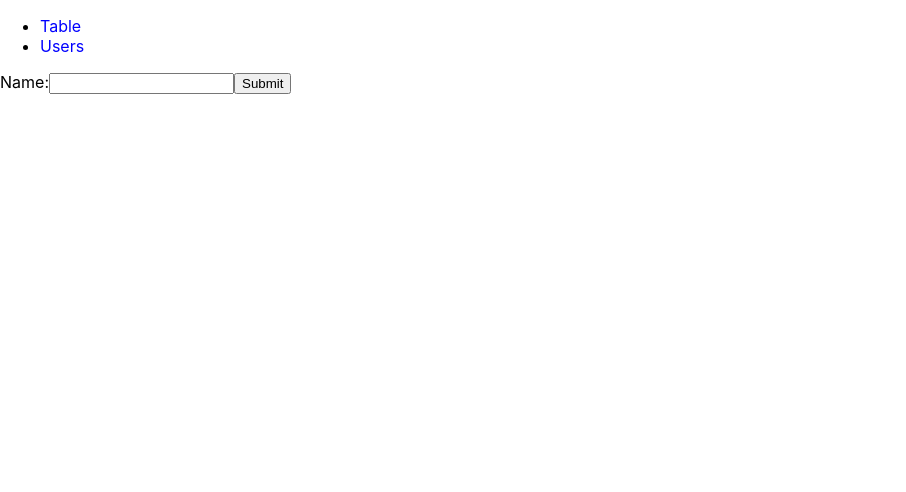
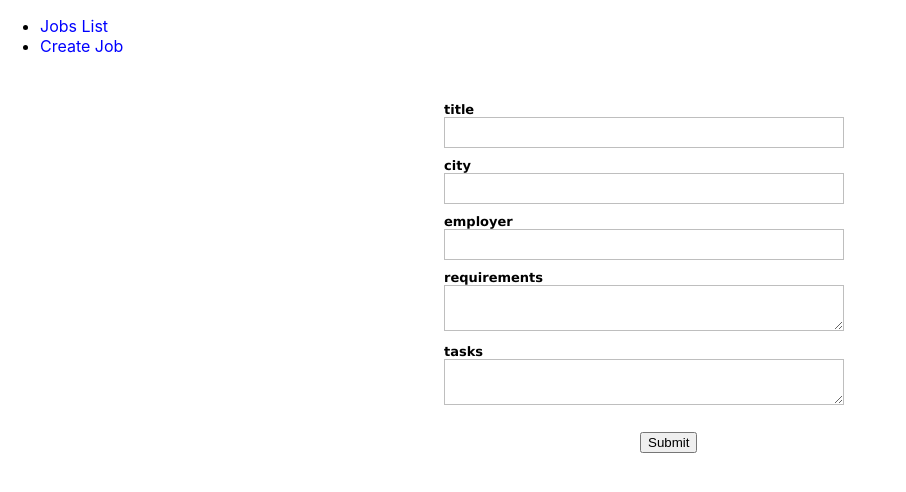
Before and after one commit to italocmartins/react-challenge, a React (Create React App) app: page /Form in a window 1280 px wide. Shown: the top 492 px of the page, without its empty margins (0-906 px from the left). Built offline with nearby package versions, Linux system fonts and the light colour scheme.

Commit message:
Adjustments to the style

```diff
--- a/src/App.css
+++ b/src/App.css
@@ -46,15 +46,15 @@ td {
   font-size: 12px;
 }
 
+button {
+  cursor: pointer;
+  border-radius: 25px;
+}
+
 a {
   color: blue;
   text-decoration: none;
   cursor: pointer;
-}
-
-/* visited link */
-a:visited {
-  color: gray;
 }
 
 /* mouse over link */
@@ -76,10 +76,10 @@ a:hover {
 }
 
 .delete {
-  width: 25%;
-  height: 25%;
+  width: 16%;
+  height: 14%;
   top: 25%;
-  left: 33%;
+  left: 40%;
 }
 
 .view {
@@ -90,7 +90,7 @@ a:hover {
 }
 
 .modal-main {
-  padding: 10%;
+  padding: 3%;
 }
 
 .modal-button {
@@ -109,6 +109,100 @@ a:hover {
 
 .edit-icon {
   background-image : url(./edit.png);
+  cursor: pointer;
   height: 30px;
   width: 30px;
 }
+
+.form-style-1 {
+  margin:10px auto;
+  max-width: 400px;
+  padding: 20px 12px 10px 20px;
+  font: 13px "Lucida Sans Unicode", "Lucida Grande", sans-serif;
+}
+.form-style-1 li {
+  padding: 0;
+  display: block;
+  list-style: none;
+  margin: 10px 0 0 0;
+}
+.form-style-1 label{
+  margin:0 0 3px 0;
+  padding:0px;
+  display:block;
+  font-weight: bold;
+}
+.form-style-1 input[type=text],
+.form-style-1 input[type=date],
+.form-style-1 input[type=datetime],
+.form-style-1 input[type=number],
+.form-style-1 input[type=search],
+.form-style-1 input[type=time],
+.form-style-1 input[type=url],
+.form-style-1 input[type=email],
+textarea{
+  box-sizing: border-box;
+  -webkit-box-sizing: border-box;
+  -moz-box-sizing: border-box;
+  border:1px solid #BEBEBE;
+  padding: 7px;
+  margin:0px;
+  -webkit-transition: all 0.30s ease-in-out;
+  -moz-transition: all 0.30s ease-in-out;
+  -ms-transition: all 0.30s ease-in-out;
+  -o-transition: all 0.30s ease-in-out;
+  outline: none;
+}
+.form-style-1 input[type=text]:focus,
+.form-style-1 input[type=date]:focus,
+.form-style-1 input[type=datetime]:focus,
+.form-style-1 input[type=number]:focus,
+.form-style-1 input[type=search]:focus,
+.form-style-1 input[type=time]:focus,
+.form-style-1 input[type=url]:focus,
+.form-style-1 input[type=email]:focus,
+.form-style-1 textarea:focus,
+.form-style-1 select:focus{
+  -moz-box-shadow: 0 0 8px #88D5E9;
+  -webkit-box-shadow: 0 0 8px #88D5E9;
+  box-shadow: 0 0 8px #88D5E9;
+  border: 1px solid #88D5E9;
+}
+.form-style-1 .field-divided{
+  width: 49%;
+}
+
+.form-style-1 .field-long{
+  width: 100%;
+}
+.form-style-1 .field-select{
+  width: 100%;
+}
+.form-style-1 .field-textarea{
+  height: 100px;
+}
+.form-style-1 input[type=submit], .form-style-1 input[type=button]{
+  background: #4B99AD;
+  padding: 8px 15px 8px 15px;
+  border: none;
+  color: #fff;
+}
+.form-style-1 input[type=submit]:hover, .form-style-1 input[type=button]:hover{
+  background: #4691A4;
+  box-shadow:none;
+  -moz-box-shadow:none;
+  -webkit-box-shadow:none;
+}
+.form-style-1 .required{
+  color:red;
+}
+
+.submit-button {
+  margin-left: 50%;
+}
+
+.delete-button {
+  padding: 1%;
+  margin-left: 50%;
+  margin-top: 20%;
+}
--- a/src/App.js
+++ b/src/App.js
@@ -6,26 +6,26 @@ import Form from "./Components/Form";
 import history from './Components/History';
 
 class App extends Component {
-    state = { data: [], selectedElement: null, selectedIndex: -1};
+    state = { data: [], selectedItem: null, selectedIndex: -1};
     keys = [];
+    data = [];
     history;
 
     selectItem(index) {
-        const selectedObject = this.data[index];
-        this.setState({ data: this.data, selectedElement: selectedObject, selectedIndex: index});
-        history.push('/Form');
+        history.push('/Form', { data: this.data, selectedItem: this.data[index], selectedIndex: index });
     }
 
-    updateData(object, index) {
-        let currentData = this.state.data;
-        if (index < this.state.data.length) {
+    updateDataHandler(object, index) {
+        let currentData = this.data;
+        let state = null;
+        if (index >= 0) {
             currentData[index] = object;
-            this.setState({ data: currentData, selectedElement: null, selectedIndex: -1});
+            state = { data: currentData, selectedItem: null, selectedIndex: -1 };
         } else {
             currentData.push(object);
-            this.setState({ data: currentData, selectedElement: null, selectedIndex: -1});
+            state = { data: currentData, selectedItem: null, selectedIndex: -1 };
         }
-        history.push('/IndexTable')
+        history.push('/IndexTable', state);
     }
 
     constructor(props) {
@@ -122,14 +122,14 @@ class App extends Component {
                 <div>
                     <ul>
                         <li>
-                            <Link to="/IndexTable" >Table</Link>
+                            <Link to="/IndexTable" >Jobs List</Link>
                         </li>
                         <li>
-                            <Link to="/Form">Users</Link>
+                            <Link to="/Form">Create Job</Link>
                         </li>
                     </ul>
                     <Route path="/IndexTable" isAuthed={true} render={(...props) => <IndexTable {...props} data={this.state.data} selectionHandler={this.selectItem} keys={this.keys} />}/>
-                    <Route path="/Form" isAuthed={true} render={(...props) => <Form {...props} selectedItem={this.state.selectedElement} selectedIndex={this.state.selectedIndex} updateDataHandler={this.updateData} keys={this.keys} />} />
+                    <Route path="/Form" isAuthed={true} render={(...props) => <Form {...props} selectedItem={this.state.selectedItem} selectedIndex={this.state.selectedIndex} updateDataHandler={this.updateDataHandler} keys={this.keys} />} />
                 </div>
             </Router>
         );
--- a/src/Components/DeleteDialog.js
+++ b/src/Components/DeleteDialog.js
@@ -8,7 +8,7 @@ const DeleteDialog = ({ handleClose, show, indexDelete }) => {
                 <button className="modal-button" onClick={handleClose}>X</button>
                 Do you really want to delete this row?
                 <br/>
-                <button  onClick={ ()=> {
+                <button className="delete-button" onClick={ ()=> {
                     handleClose(indexDelete);
                 }}>Yes</button>
             </section>
--- a/src/Components/Form.js
+++ b/src/Components/Form.js
@@ -1,31 +1,69 @@
 import * as React from "react";
 
 class Form extends React.Component {
+    valueMap = new Map();
+    data;
+    templateList;
+    selectedObject;
+    selectedIndex;
+    updateDataHandler;
+
     constructor(props) {
         super(props);
-        this.state = {value: ''};
+        let stateProp = null;
+        if (props[0] && props[0].location && props[0].location.state) {
+            stateProp = props[0].location.state;
+        } else {
+            stateProp = props;
+        }
+        const fieldsList = props.keys;
+        this.selectedObject = stateProp.selectedItem;
+        this.selectedIndex = stateProp.selectedIndex;
+        this.data = stateProp.data;
+        this.updateDataHandler = props.updateDataHandler;
 
-        this.handleChange = this.handleChange.bind(this);
-        this.handleSubmit = this.handleSubmit.bind(this);
+        fieldsList.forEach(field => {
+            if (this.selectedObject) {
+                this.valueMap.set(field, this.selectedObject[field]);
+            } else {
+                this.valueMap.set(field, '');
+            }
+        });
+
+        this.state = {
+            valueMap: this.valueMap
+        };
+
+        const fieldMap = [];
+        this.valueMap.forEach((value, key) => {
+            let type = 'input';
+            if (key.indexOf('requirements') >= 0 || key.indexOf('tasks') >= 0) {
+                type = 'textarea';
+            }
+            if (key.indexOf('id') < 0) {
+                fieldMap.push(React.createElement('li', null, React.createElement('label', null, key, React.createElement(type, {type: 'text',
+                onChange:  (event) => {
+                    this.myChangeHandler(event, key);
+                }, value: this.state.valueMap[key] , style: { width: '100%' }, name:key }))));
+            }
+        });
+        this.templateList = React.createElement('ul', { className: 'form-style-1'}, fieldMap);
     }
 
-    handleChange(event) {
-        this.setState({value: event.target.value});
-    }
-
-    handleSubmit(event) {
-        alert('A name was submitted: ' + this.state.value);
-        event.preventDefault();
-    }
+    myChangeHandler = (event, key) => {
+        this.valueMap.delete(key);
+        this.valueMap.set(key, event.target.value);
+        this.setState({valueMap: this.valueMap });
+    };
 
     render() {
         return (
-            <form onSubmit={this.handleSubmit}>
-                <label>
-                    Name:
-                    <input type="text" value={this.state.value} onChange={this.handleChange} />
-                </label>
-                <input type="submit" value="Submit" />
+            <form >
+                { this.templateList }
+                <input type="button" className="submit-button" onClick={() => {
+                    this.setState({ data: this.data, selectedItem: this.selectedObject, selectedIndex: this.selectedIndex, updateDataHandler: this.updateDataHandler });
+                    this.updateDataHandler(this.selectedObject, this.selectedIndex);
+                }} value="Submit" />
             </form>
         );
     }
--- a/src/Components/IndexTable.js
+++ b/src/Components/IndexTable.js
@@ -20,7 +20,6 @@ class IndexTable extends Component {
     };
 
     showViewModal = (index) => {
-        console.log(index);
         this.setState({ showDelete: false, showView: true, index: index });
     };
 
@@ -62,7 +61,7 @@ class IndexTable extends Component {
                         this.showDeleteModal(i);
                     }
                 }
-            , React.createElement('button', null, 'x')));
+            , React.createElement('button', {style : { backgroundColor: 'red', borderColor: 'red', color: 'white'}}, 'x')));
             cols.push(React.createElement('td',
                 { onClick: () => {
                         this.selectionHandler(i);
@@ -80,7 +79,6 @@ class IndexTable extends Component {
     }
 
     getTable = (data) => {
-        console.log(this.data[this.state.index]);
         const table = this.createTable(data);
         const deleteDialog = DeleteDialog({ show: this.state.showDelete, handleClose: this.hideDeleteModal, indexDelete: this.state.index });
         const viewDialog = ViewDialog({ show: this.state.showView, handleClose: this.hideViewModal, viewItem: this.data[this.state.index], keys: this.keys });
@@ -88,6 +86,7 @@ class IndexTable extends Component {
     }
 
     render() {
+        console.log(this.data);
         return this.getTable(this.data);
     }
 }
--- a/src/Components/ViewDialog.js
+++ b/src/Components/ViewDialog.js
@@ -5,7 +5,10 @@ const ViewDialog = ({ handleClose, show, viewItem, keys }) => {
     let labels = '';
     if(viewItem) {
         labels = keys.map((prop)=> {
-            return <div style={{'padding-bottom': '3%'}}><label style={{'float':'left'}}><b>{prop}: </b></label> <span style={{'float':'right'}}> {viewItem[prop]}</span></div>
+            if (prop.indexOf('requirements') >= 0 || prop.indexOf('tasks') >= 0) {
+                return <div style={{'paddingBottom': '3%'}}><label style={{'float':'left'}}><b>{prop}: </b></label> <span style={{'float':'right'}}><ul> {viewItem[prop].map((item)=> { return <li style={{float: 'left'}}>{item}</li> })}</ul></span></div>
+            }
+            return <div style={{'paddingBottom': '3%'}}><label style={{'float':'left'}}><b>{prop}: </b></label> <span style={{'float':'right'}}> {viewItem[prop]}</span></div>
         });
     }
 
```
